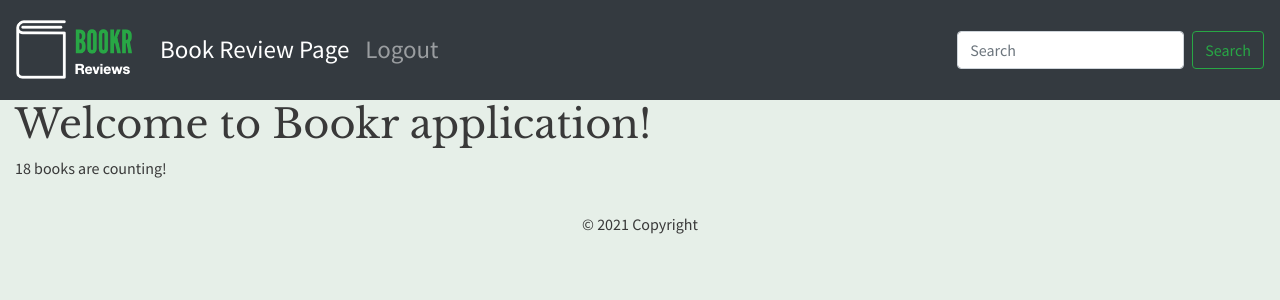
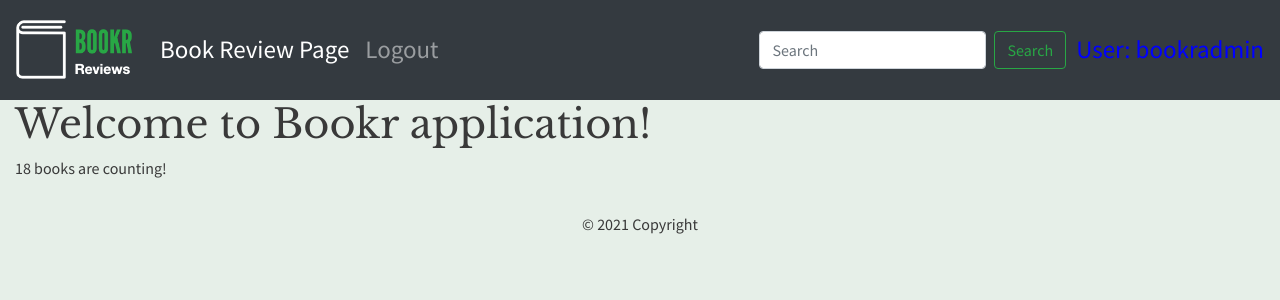
Before and after one commit to petrenkonikita112263/Book_Library, a Django app: page / in a window 1280 px wide. Shown: the top 300 px of the page. Run offline with Django 3.2, Linux system fonts and the light colour scheme; a user stored in the database is signed in; data comes from the database, SQL or seed files in the repository; some libraries are stand-ins or nearby versions.

Commit message:
Add siplaying the current user in navbar menu after search form.

```diff
--- a/templates/base.html
+++ b/templates/base.html
@@ -59,6 +59,11 @@
               <input class="form-control mr-sm-2" type="search" placeholder="Search" aria-label="Search">
               <button class="btn btn-outline-success my-2 my-sm-0" type="submit">Search</button>
             </form>
+            {% if user.is_authenticated %}
+                <span style="color: blue; padding-left: 10px">
+                    User: {{ request.user.username }}
+                </span>
+            {% endif %}
           </div>
         </nav>
         <div class="container-fluid">
```
